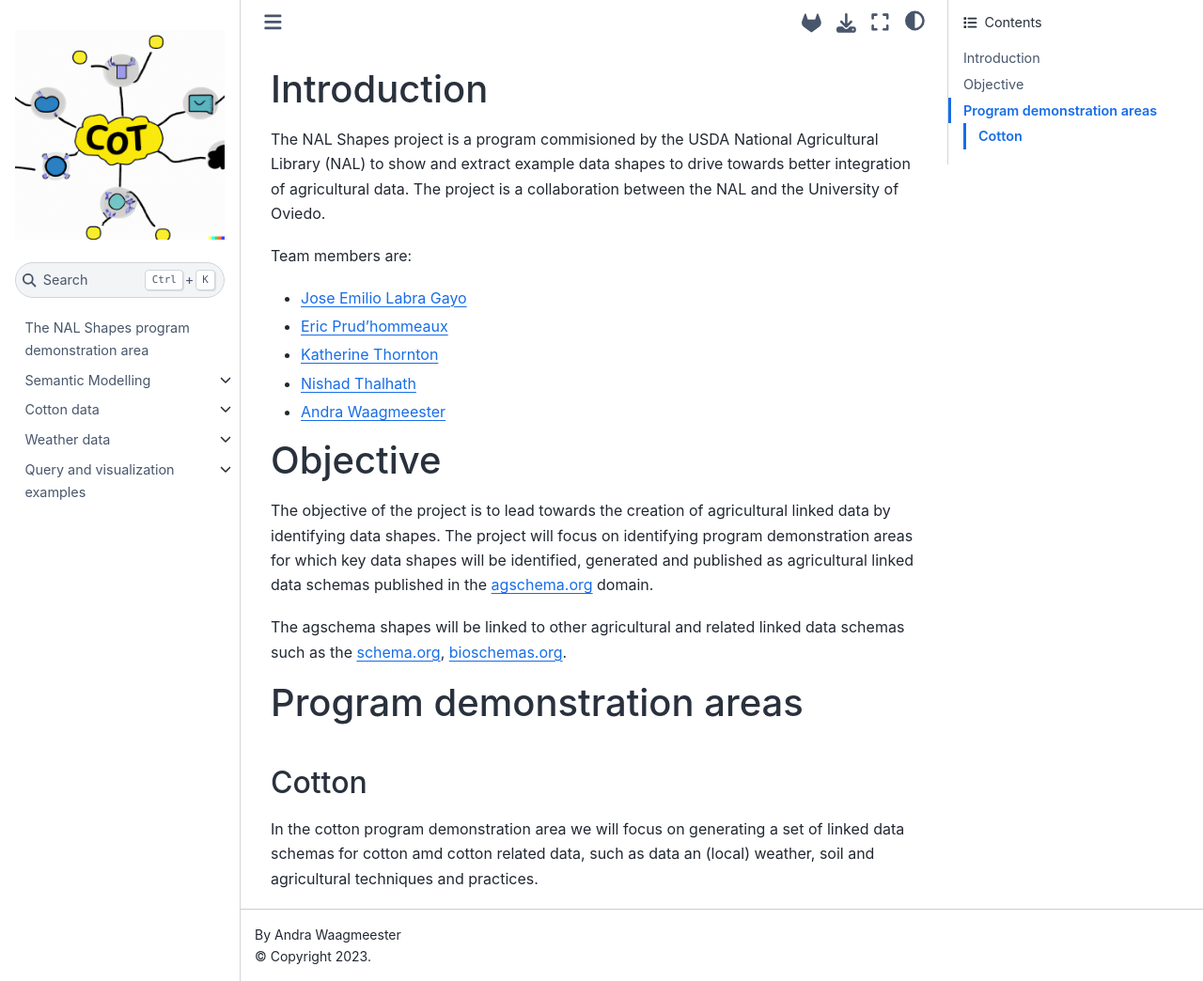
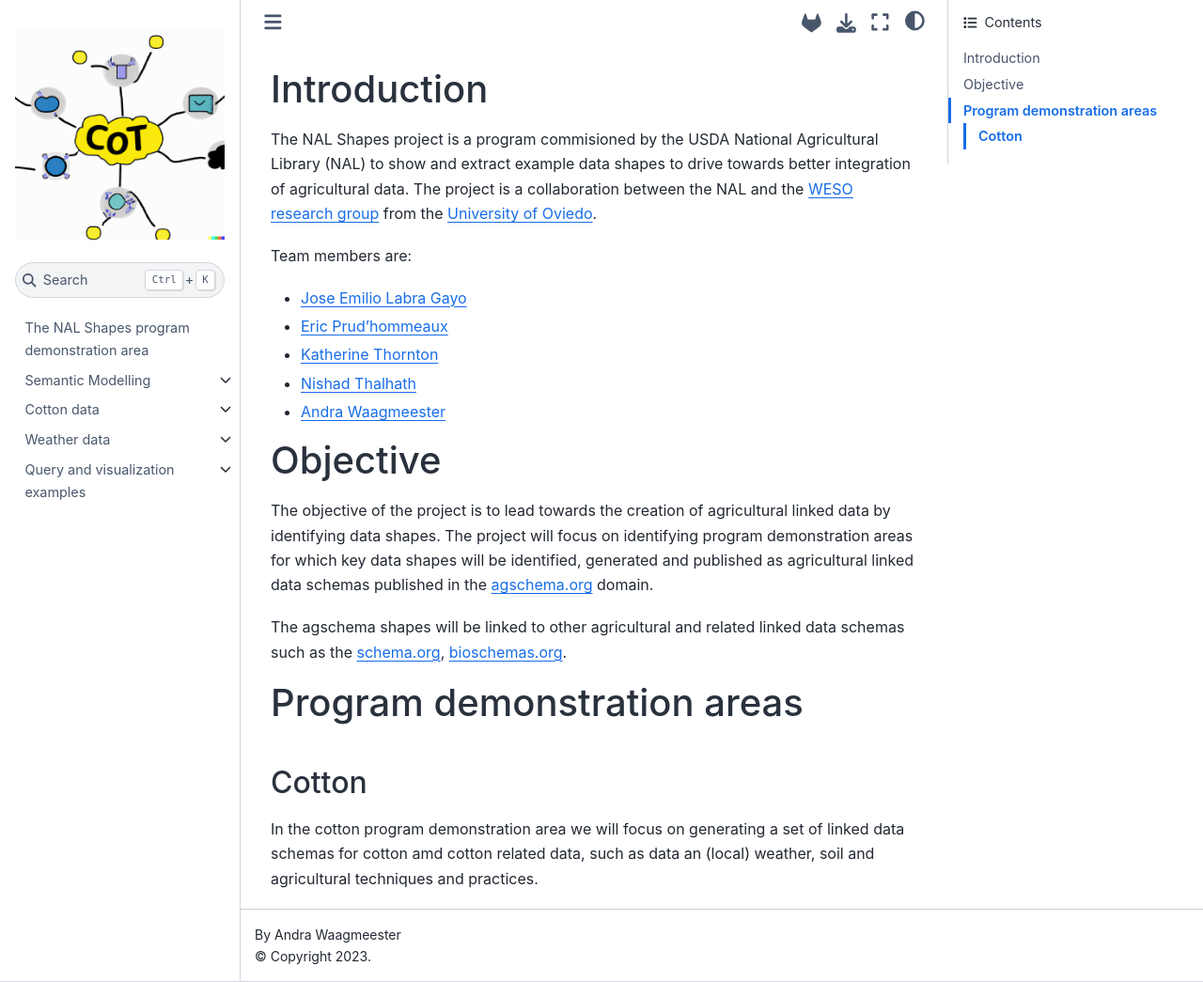
Before and after one commit to naca-data-shapes/naca-data-shapes.github.io, a Jupyter Book: the page built from introduction/intro.md, in a window 1280 px wide and 1045 px high. Shown: the whole window at 94% size. Built offline with Jupyter Book 1.0.4 settings and Sphinx 7.4.7 and the Sphinx Book theme 1.1.4, drawn with Linux system fonts in a browser that asks for light colours; pages that are not in the unit, such as notebooks, are missing from menus.

Commit message:
Added weso to check permissions

```diff
--- a/introduction/intro.md
+++ b/introduction/intro.md
@@ -1,7 +1,8 @@
 Introduction
 ============
 The NAL Shapes project is a program commisioned by the USDA National Agricultural Library (NAL) to show and extract example data shapes
-to drive towards better integration of agricultural data. The project is a collaboration between the NAL and the University of Oviedo.
+to drive towards better integration of agricultural data.
+The project is a collaboration between the NAL and the [WESO research group](https://www.weso.es/) from the [University of Oviedo](https://www.uniovi.es/).
 
 Team members are:
 - [Jose Emilio Labra Gayo](https://scholia.toolforge.org/author/Q51602692)
@@ -9,6 +10,7 @@ Team members are:
 - [Katherine Thornton](https://scholia.toolforge.org/author/Q41533116)
 - [Nishad Thalhath](https://scholia.toolforge.org/author/Q95616366)
 - [Andra Waagmeester](https://scholia.toolforge.org/author/Q19845625)
+
 # Objective
 The objective of the project is to lead towards the creation of agricultural linked data by identifying data shapes.
 The project will focus on identifying program demonstration areas for which key data shapes will be identified, generated and published as
```
